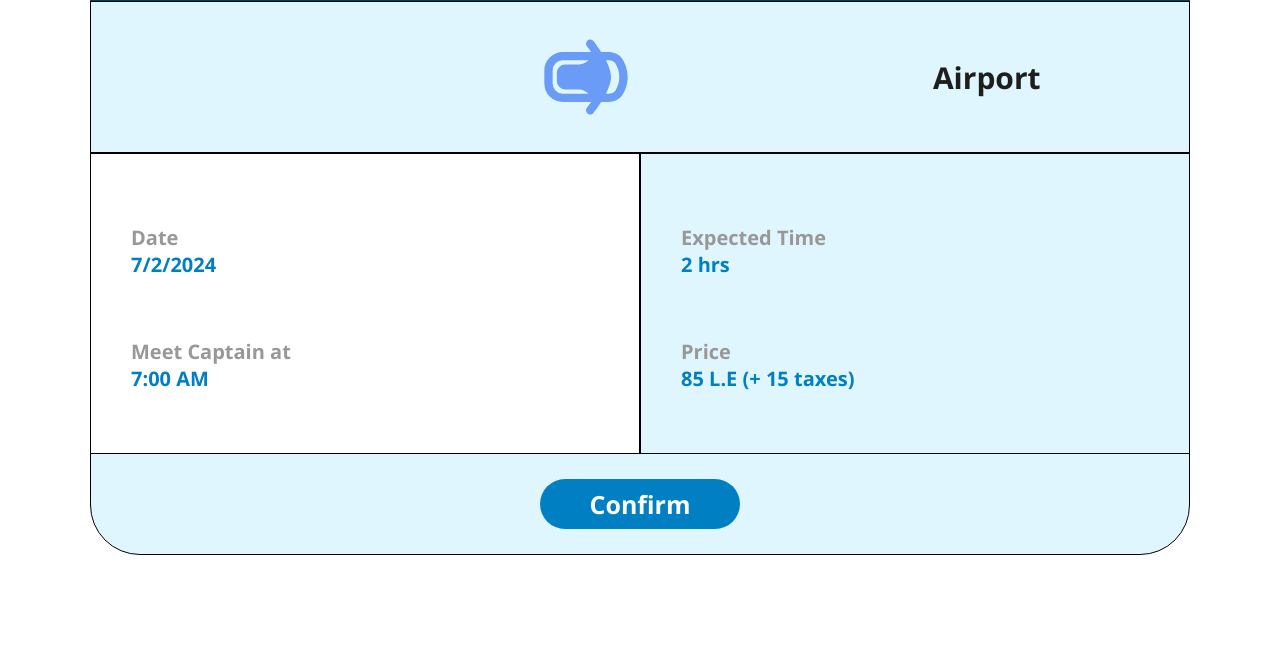
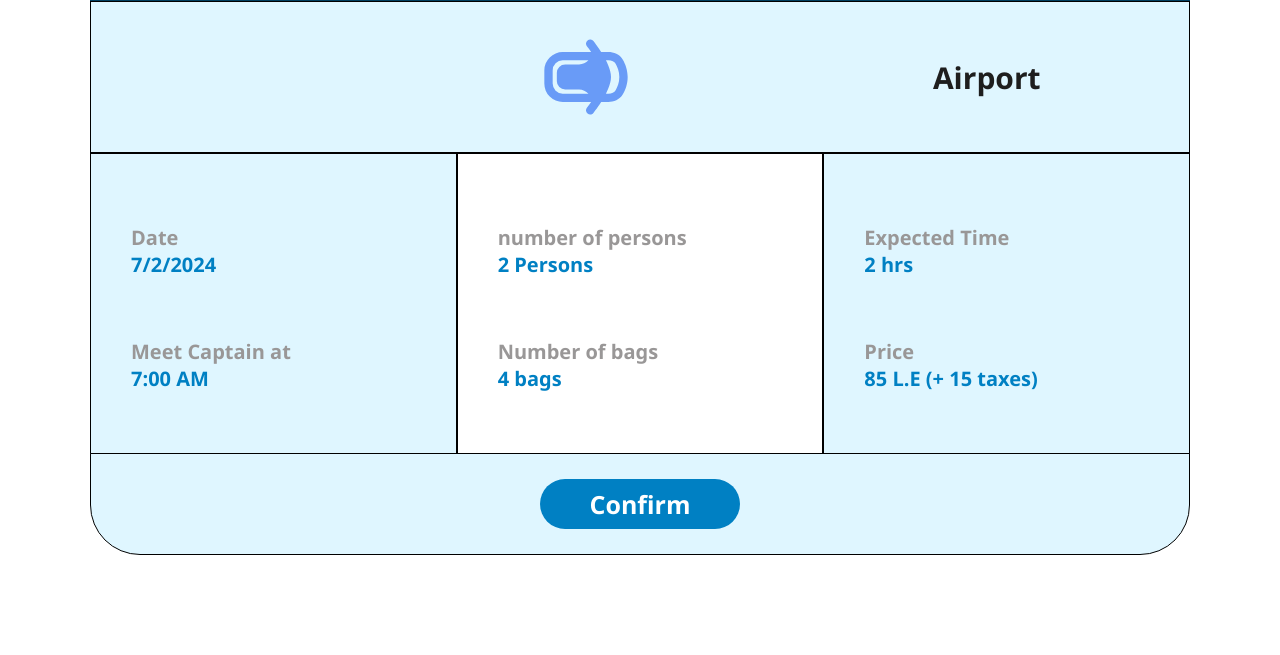
Before and after one commit to NightMare489/GoPilot, a PHP site: page /Ticket.php in a window 1280 px wide. Shown: the part 204-859 px from the top of the page. Run offline with PHP 8.4, Linux system fonts and the light colour scheme; the visitor is signed in with stand-in values (Sample User, id 1); data that the repository does not hold is empty.

Commit message:
Ticket update

```diff
--- a/Ticket.php
+++ b/Ticket.php
@@ -123,12 +123,20 @@
     </div>
     <!-- level 3 -->
     <div id="level3">
-    <div class="conlev3" style="width: 50%; height:83%">
+    <div class="conlev3" style="width: 50%; height:83%;background-color: #DFF6FF;">
         <p class="label" style="margin-top: 20px;">Date</p>
         <p class="value" style="margin-bottom: 30px;">7/2/2024</p>
 
         <p class="label" style="margin-top: 30px;">Meet Captain at</p>
         <p class="value">7:00 AM</p>
+    </div>
+
+    <div class="conlev3" style="width: 50%; height:83%">
+        <p class="label" style="margin-top: 20px;">number of persons </p>
+        <p class="value" style="margin-bottom: 30px;">2 Persons</p>
+
+        <p class="label" style="margin-top: 30px;">Number of bags</p>
+        <p class="value">4 bags</p>
     </div>
 
      <div class="conlev3" style="background-color: #DFF6FF; width:50%;height:83%">
```
